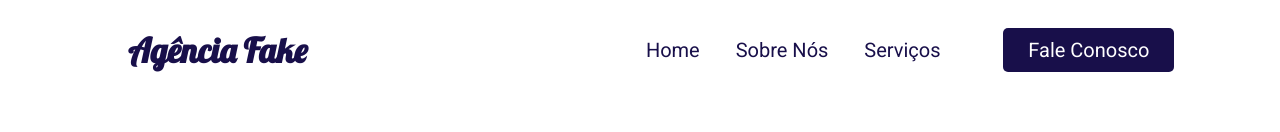
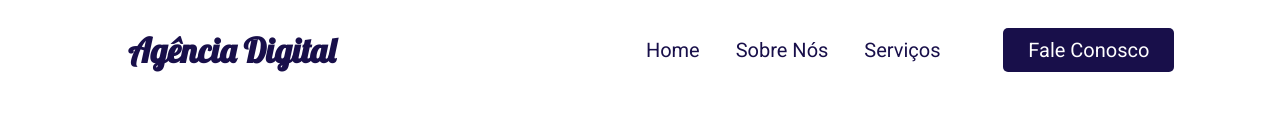
Before and after one commit to agueso/landing-page-css-html, a plain HTML site: page index.html in a window 1280 px wide. Shown: the top 132 px of the page. Drawn offline with Linux system fonts and the light colour scheme.

Commit message:
alteração de nome no h1

```diff
--- a/index.html
+++ b/index.html
@@ -14,7 +14,7 @@
 <body>
     <nav  class="navbar">
         <div class="logo">
-            <h1>Agência Fake</h1>
+            <h1>Agência Digital</h1>
         </div>
 
         <div class="menu">
```
